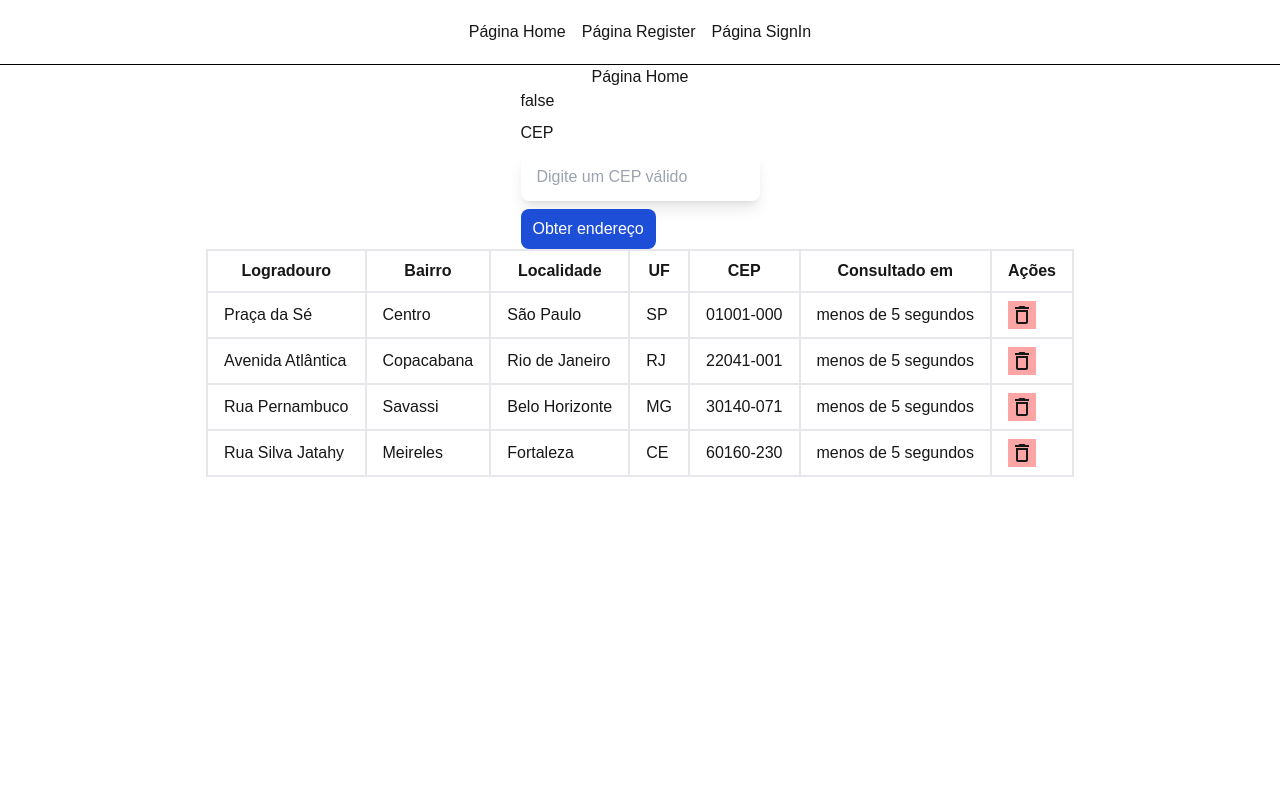
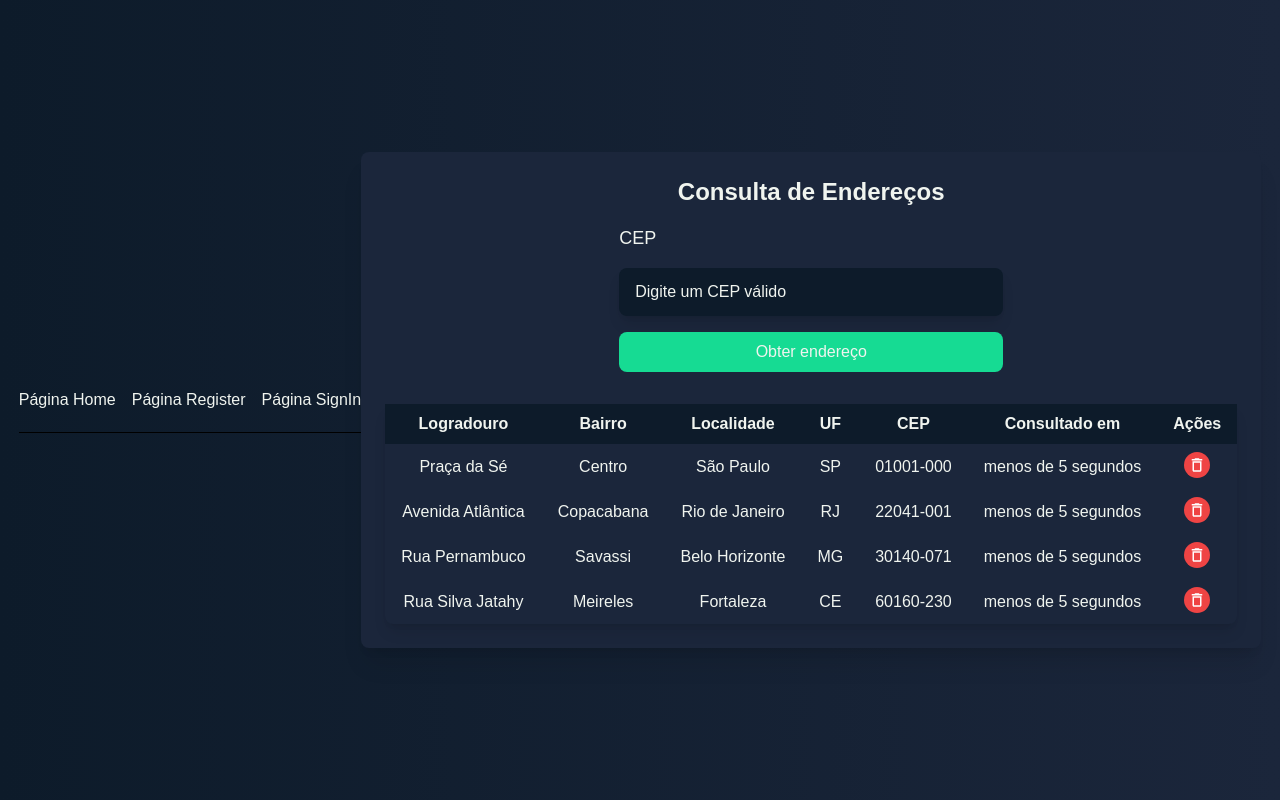
Before and after one commit to alefadonais5/CEP-Info, a Next.js app: page / in a window 1280 px wide. Built offline with nearby package versions, Linux system fonts and the light colour scheme.

Commit message:
feat: estelização da página

```diff
--- a/src/app/page.tsx
+++ b/src/app/page.tsx
@@ -19,7 +19,7 @@ type Address = {
 
 const initialAddresses: Address[] = [
   {
-    id: "1",
+    id: self.crypto.randomUUID(),
     bairro: "Centro",
     cep: "01001-000",
     complemento: "Apto 101",
@@ -30,7 +30,7 @@ const initialAddresses: Address[] = [
     consultedAt: new Date(),
   },
   {
-    id: "2",
+    id: self.crypto.randomUUID(),
     bairro: "Copacabana",
     cep: "22041-001",
     complemento: "Bloco B, Ap 502",
@@ -41,7 +41,7 @@ const initialAddresses: Address[] = [
     consultedAt: new Date(),
   },
   {
-    id: "3",
+    id: self.crypto.randomUUID(),
     bairro: "Savassi",
     cep: "30140-071",
     complemento: "Loja 3",
@@ -52,7 +52,7 @@ const initialAddresses: Address[] = [
     consultedAt: new Date(),
   },
   {
-    id: "4",
+    id: self.crypto.randomUUID(),
     bairro: "Meireles",
     cep: "60160-230",
     complemento: "Casa 10",
@@ -110,16 +110,22 @@ export default function Home() {
     }
   }
 
+  function handleDeleteAddress(id: string){
+    const filteredAddresses = addresses.filter((address) => address.id !== id);
+
+    setAddresses(filteredAddresses);
+  }
+
   return (
-    <div className=" flex flex-col items-center">
-      <h1>Página Home</h1>
+    <body className="bg-gradient-to-r from-[#0D1B2A] to-[#1B263B] text-[#F0F4EF] min-h-screen flex items-center justify-center">
+      <div className="flex flex-col items-center p-6 rounded-lg shadow-xl bg-[#1B263B]">
+        <h1 className="text-2xl font-semibold mb-4">Consulta de Endereços</h1>
 
-      <div className="flex flex-col gap-2">
-        {String(loading)}
-        <label>CEP</label>
+        <div className="flex flex-col gap-4 w-full max-w-sm">
+          <label className="text-lg">CEP</label>
           <input
             onChange={(e) => setTextValue(e.target.value)}
-          className="rounded-lg shadow-lg px-4 p-3"
+            className="rounded-lg shadow-lg px-4 p-3 bg-[#0D1B2A] text-[#F0F4EF] placeholder-[#F0F4EF]"
             placeholder="Digite um CEP válido"
           />
 
@@ -127,16 +133,16 @@ export default function Home() {
             onClick={HandleGetAddress}
             disabled={textValue === ""}
             className={`${
-            loading && "opacity-30"
-          } w-fit px-3 py-2  bg-blue-700 text-white rounded-lg`}
+              loading && "opacity-50"
+            } w-full px-4 py-2 bg-[#16DB93] text-[#F0F4EF] rounded-lg hover:bg-[#12A875] transition-all duration-200`}
           >
             {loading ? "Carregando..." : "Obter endereço"}
           </button>
-        {/* <button onClick={() => getAdress("55825000")} className="px-3 py-2 rounded-lg bg-primary text-white">Obter endereço</button> */}
         </div>
-      <table className="table-auto [&>*>*>*]:border-2">
+
+        <table className="table-fixed mt-8 w-auto text-center bg-[#1B263B] text-[#F0F4EF] rounded-lg shadow-lg">
           <thead>
-          <tr className="auto [&>*]:px-4 [&>*]:py-2">
+            <tr className="[&>*]:px-4 [&>*]:py-2 bg-[#0D1B2A]">
               <th>Logradouro</th>
               <th>Bairro</th>
               <th>Localidade</th>
@@ -156,12 +162,18 @@ export default function Home() {
                 <td>{address.cep}</td>
                 <td>{formatDate(address.consultedAt)}</td>
                 <td>
-              <button className="bg-red-300 p-0.5 flex items-center"><MdOutlineDelete size={24}/></button>
+                  <button
+                    onClick={() => handleDeleteAddress(address.id)}
+                    className="bg-red-500 p-1 rounded-full text-white hover:bg-red-700 transition-all duration-200"
+                  >
+                    <MdOutlineDelete size={18} />
+                  </button>
                 </td>
               </tr>
             ))}
           </tbody>
         </table>
       </div>
+    </body>
   );
 }
```
Lines whose indentation alone changed are shown as unchanged.
